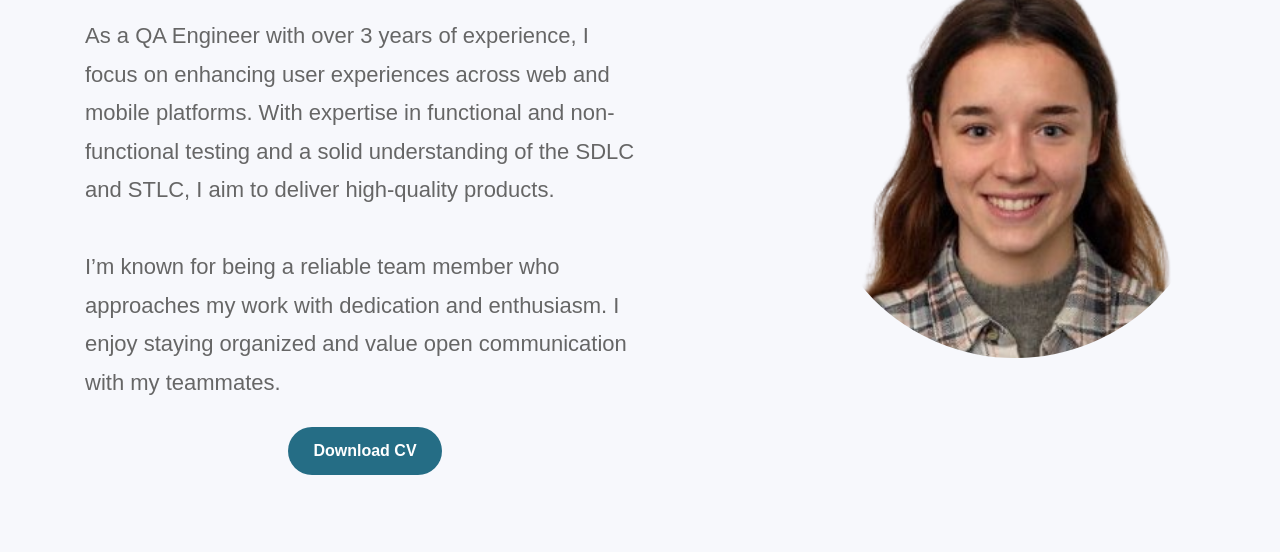
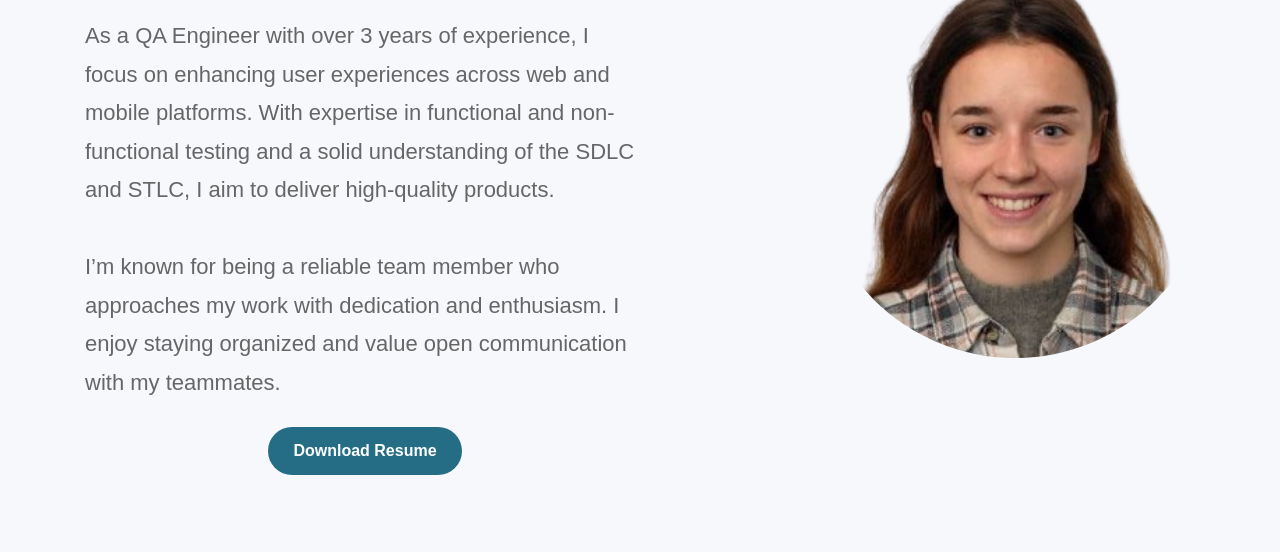
Before and after one commit to valer11k/codemify, a plain HTML site: page resumeWebsite/index.html in a window 1280 px wide. Shown: the part 236-788 px from the top of the page. Drawn offline with Linux system fonts and the light colour scheme.

Commit message:
Resume File Update

```diff
--- a/resumeWebsite/index.html
+++ b/resumeWebsite/index.html
@@ -32,7 +32,7 @@
                 I’m known for being a reliable team member who approaches my work with dedication and enthusiasm. I enjoy staying organized and value open communication with my teammates.
             </p>
             <div class="button">
-                <a href="resumeV.pdf" download="Valeriia_Kozak_CV.pdf">Download CV</a>
+                <a href="resume/resumeV.pdf" download="ValeriiaKozak_Resume">Download Resume</a>
             </div>
             </div>
         <div class="image-content">
@@ -90,7 +90,8 @@
     </section>
 
     <!-- Contact Section -->
-<section id="contact">
+
+    <section id="contact">
     <h2>Contact</h2>
     <p>Connect with me on LinkedIn:</p>
     <a href="https://www.linkedin.com/in/valeriiakozak/" >
```
Also changed, not shown: 2 other files.
